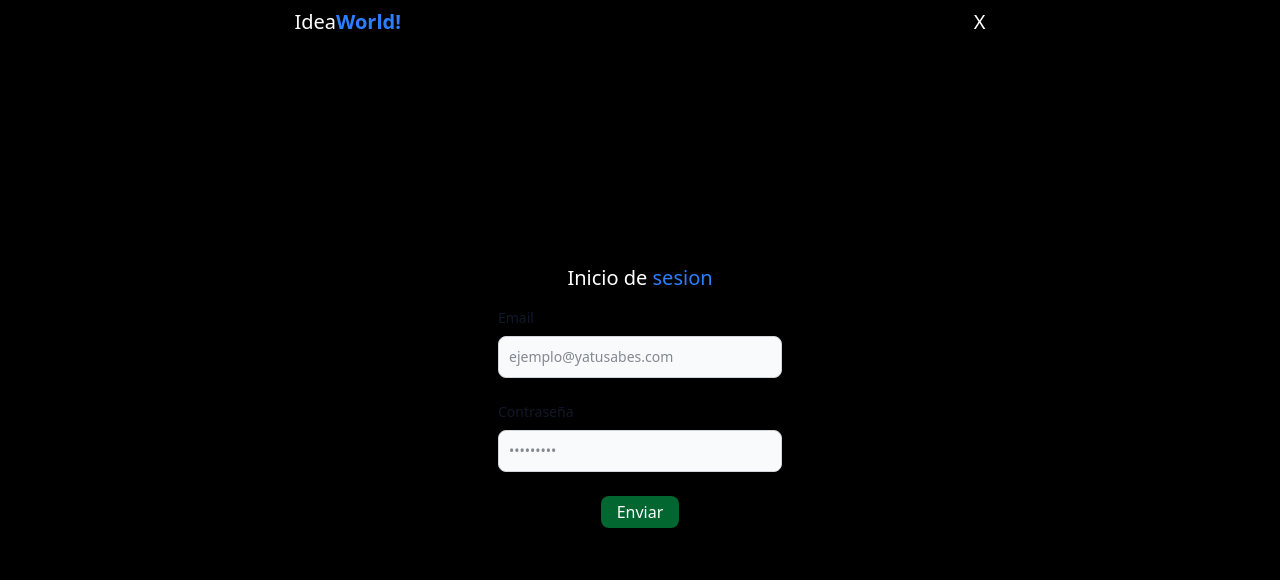
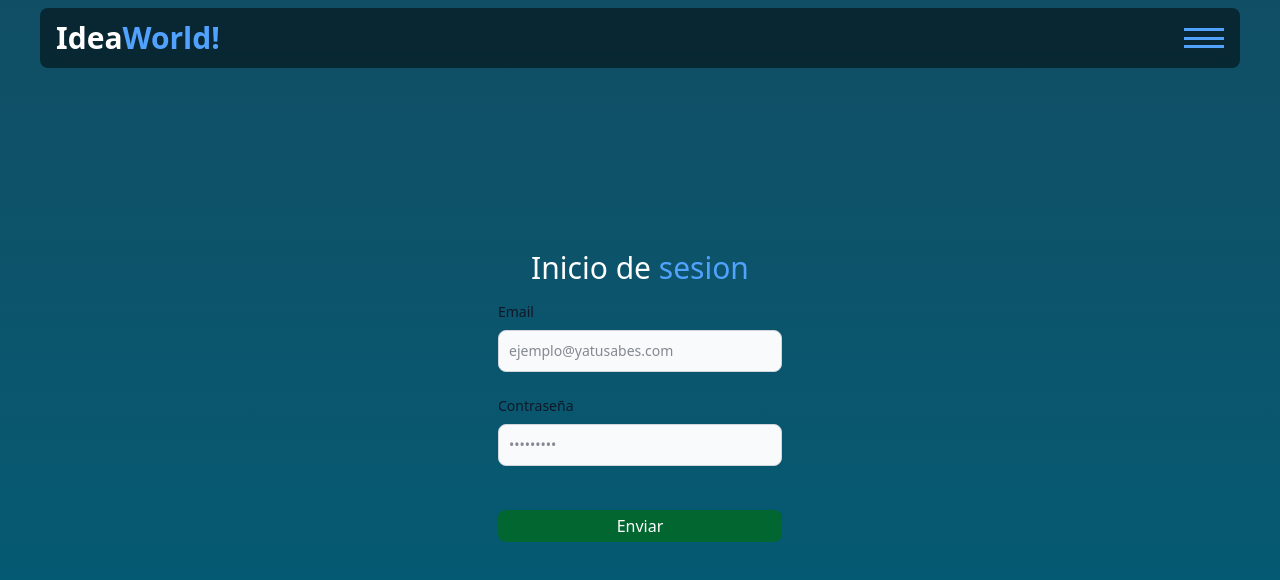
Before and after one commit to MiltonYV-DEV/chat-websocket, a React (Vite) app in the folder frontend/: page /login in a window 1280 px wide. Shown: the top 580 px of the page. Built offline with nearby package versions, Linux system fonts and the light colour scheme; no server answers.

Commit message:
pagina rooms y animacion entre rutas

```diff
--- a/frontend/index.html
+++ b/frontend/index.html
@@ -6,7 +6,7 @@
     <meta name="viewport" content="width=device-width, initial-scale=1.0" />
     <title>Chat con WebSocket</title>
   </head>
-  <body class="text-white h-dvh">
+  <body class="text-white h-dvh bg-gradient-to-br from-emerald-600 to-blue-800">
     <div id="root"></div>
     <script type="module" src="/src/main.tsx"></script>
   </body>
--- a/frontend/package.json
+++ b/frontend/package.json
@@ -11,6 +11,7 @@
   },
   "dependencies": {
     "@tailwindcss/vite": "^4.1.11",
+    "framer-motion": "^12.23.12",
     "react": "^19.1.0",
     "react-dom": "^19.1.0",
     "react-router-dom": "^7.7.1",
--- a/frontend/src/App.tsx
+++ b/frontend/src/App.tsx
@@ -1,10 +1,16 @@
 import "./App.css";
 import AppRouter from "./routes/AppRouter";
+import { BrowserRouter } from "react-router-dom";
+import Navbar from "./components/Navbar";
 
 function App() {
   return (
     <>
-      <AppRouter />
+      <Navbar />
+
+      <BrowserRouter>
+        <AppRouter />
+      </BrowserRouter>
     </>
   );
 }
--- a/frontend/src/components/Navbar.tsx
+++ b/frontend/src/components/Navbar.tsx
@@ -1,15 +1,56 @@
+import { useState } from "react";
+import "./styles/Navbar.css"; // Assuming you have a CSS file for styles
 const Navbar: React.FC = () => {
+  const [menuActive, setMenuActive] = useState(false);
+
+  const handleNav = () => {
+    setMenuActive(!menuActive);
+  };
+
+  const navItems = [
+    {
+      item: "Inicio",
+      href: "/",
+    },
+    {
+      item: "Perfil",
+      href: "/profile",
+    },
+    {
+      item: "Cerrar sesion",
+      href: "/logout",
+    },
+  ];
+
   return (
-    <div className="fixed w-full">
-      <nav className="flex md:justify-around justify-between text-xl p-2 text-white">
-        <a href="/">
-          <h1>
-            Idea<span className="text-blue-500 font-bold">World!</span>
-          </h1>{" "}
-        </a>
+    <div className="fixed z-50">
+      <nav className="fixed w-full flex justify-center z-50">
+        <div className="flex max-w-[1200px] w-full m-2 h-[60px] bg-black/50 backdrop-blur rounded-lg justify-between items-center text-xl p-2 lg:px-4 text-white">
+          <a href="/">
+            <h1 className="text-2xl lg:text-3xl font-bold">
+              Idea<span className="text-blue-400 font-bold">World!</span>
+            </h1>
+          </a>
 
-        <div>X</div>
+          <div>
+            <div className="p-0 z-[2000]">
+              <div className="btnNav hover:scale-125 transition-transform">
+                <input type="checkbox" id="lanzador" />
+                <label htmlFor="lanzador" onClick={handleNav}>
+                  <span className="btnNav-linea bg-blue-400"></span>
+                  <span className="btnNav-linea bg-blue-400"></span>
+                  <span className="btnNav-linea bg-blue-400"></span>
+                </label>
+              </div>
+            </div>
+          </div>
+        </div>
       </nav>
+      <div className="flex justify-center fixed w-full">
+        <div
+          className={`${menuActive ? "top-[75px]" : "top-[-200%]"} transition-all ease-in-out duration-700 w-[97%] bg-black/50 rounded-lg backdrop-blur-md fixed max-w-[1200px] h-[calc(100vh-85px)] lg:h-[calc(100vh-90px)]`}
+        ></div>
+      </div>
     </div>
   );
 };
--- /dev/null
+++ b/frontend/src/components/styles/Navbar.css
@@ -0,0 +1,33 @@
+.btnNav {
+  width: 40px;
+  height: 20px;
+  z-index: 1000;
+  #lanzador {
+    position: absolute;
+    left: -9999px;
+  }
+  label {
+    display: flex;
+    flex-direction: column;
+    justify-content: space-between;
+    height: 100%;
+    cursor: pointer;
+  }
+  .btnNav-linea {
+    height: 3px;
+    opacity: 1;
+    transform: translateY(0) rotate(0);
+    transition: all 0.3s;
+  }
+  #lanzador:checked ~ label .btnNav-linea {
+    &:nth-child(1) {
+      transform: translateY(9px) rotate(45deg);
+    }
+    &:nth-child(2) {
+      opacity: 0;
+    }
+    &:nth-child(3) {
+      transform: translateY(-9px) rotate(-45deg);
+    }
+  }
+}
--- a/frontend/src/pages/Home.tsx
+++ b/frontend/src/pages/Home.tsx
@@ -1,6 +1,13 @@
+import { motion } from "framer-motion";
 const Home = () => {
   return (
-    <div className="h-screen bg-black flex-col gap-4 flex justify-center items-center">
+    <motion.div
+      initial={{ opacity: 0, x: -30 }}
+      animate={{ opacity: 1, x: 0 }}
+      exit={{ opacity: 0, x: 30 }}
+      transition={{ duration: 0.3 }}
+      className="h-screen flex-col gap-4 flex justify-center items-center"
+    >
       <h2 className="text-xl md:text-2xl">
         Bienvenido a <span className="text-blue-500 font-bold">ideaWorld</span>
       </h2>
@@ -12,7 +19,7 @@ const Home = () => {
           Registrarse
         </a>
       </div>
-    </div>
+    </motion.div>
   );
 };
 
--- a/frontend/src/pages/Login.tsx
+++ b/frontend/src/pages/Login.tsx
@@ -1,4 +1,8 @@
-const Login = () => {
+import { useAuthStore } from "../stores/userStore";
+import { useState } from "react";
+import { motion } from "framer-motion";
+import { useNavigate } from "react-router-dom";
+
 interface LoginData {
   email: string;
   password: string;
@@ -15,15 +19,28 @@ const Login = () => {
   };
 }
 
-  const handleSubmit = (e: React.FormEvent<HTMLFormElement>) => {
+const API_URL = import.meta.env.VITE_API_URL;
+
+const Login = () => {
+  const [isCorrect, setIsCorrect] = useState(false);
+  const { login } = useAuthStore.getState();
+  const navigate = useNavigate();
+
+  const handleSubmit = async (e: React.FormEvent<HTMLFormElement>) => {
     e.preventDefault();
-    console.log(e.currentTarget.email.value);
-    console.log(e.currentTarget.password.value);
+    const userData: LoginData = {
+      email: e.currentTarget.email.value,
+      password: e.currentTarget.password.value,
     };
 
-  const login = async (credentials: LoginData): Promise<void> => {
+    console.log(userData);
+
+    await userLogin(userData);
+  };
+
+  const userLogin = async (credentials: LoginData): Promise<void> => {
     try {
-      const response = await fetch("http://localhost:3000/api/user", {
+      const response = await fetch(`${API_URL}/login`, {
         method: "POST",
         headers: {
           "Content-Type": "application/json",
@@ -33,19 +50,29 @@ const Login = () => {
 
       if (!response.ok) {
         const errorData = await response.json();
+        setIsCorrect(true);
         throw new Error(errorData.detail || "Error al iniciar sesion");
       }
-
-      const data: LoginResponse = await response.json();
+      const data = await response.json();
+      setIsCorrect(false);
+      login(data.user, data.access_token);
+      navigate("/rooms");
+      console.log(data);
     } catch (error) {
       console.log(error);
     }
   };
 
   return (
-    <div className="h-dvh flex bg-black justify-center items-center flex-col">
-      <h1 className="text-xl mb-2">
-        Inicio de <span className="text-blue-500">sesion</span>
+    <motion.div
+      className="h-dvh flex bg-gradient-to-b from-cyan-900 to-cyan-800 justify-center items-center flex-col"
+      initial={{ opacity: 0, x: -30 }}
+      animate={{ opacity: 1, x: 0 }}
+      exit={{ opacity: 0, x: 30 }}
+      transition={{ duration: 0.3 }}
+    >
+      <h1 className="text-xl mb-2 md:text-3xl">
+        Inicio de <span className="text-blue-400">sesion</span>
       </h1>
       <form
         onSubmit={handleSubmit}
@@ -66,7 +93,7 @@ const Login = () => {
             required
           />
         </div>
-        <div className="mb-6">
+        <div className="mb-2">
           <label
             htmlFor="password"
             className="block mb-2 text-sm font-medium text-gray-900 dark:text-white"
@@ -81,13 +108,19 @@ const Login = () => {
             required
           />
         </div>
-        <div className="flex justify-center">
+
+        <div className="flex flex-col justify-center ">
+          <div
+            className={`text-red-500 select-none text-center mb-3 transition-opacity ${isCorrect ? "opacity-100" : "opacity-0"}`}
+          >
+            <p>Datos incorrectos, intente de nuevo</p>
+          </div>
           <button className="bg-green-800 cursor-pointer hover:bg-green-600 transition-colors p-4 rounded-lg py-1">
             Enviar
           </button>
         </div>
       </form>
-    </div>
+    </motion.div>
   );
 };
 
--- a/frontend/src/pages/Register.tsx
+++ b/frontend/src/pages/Register.tsx
@@ -2,10 +2,11 @@ import { useEffect, useState } from "react";
 const Register = () => {
   const [password, setPassword] = useState<string>("");
   const [passwordConfirm, setPasswordConfirm] = useState<string>("");
+  const [buttomActive, setButtomActive] = useState<boolean>(false);
 
   useEffect(() => {
-    if (password === passwordConfirm) {
-      console.log("Las contraseñas coinciden");
+    if (password.length >= 6 && password === passwordConfirm) {
+      console.log("hola");
     }
   }, [password, passwordConfirm]);
 
@@ -75,7 +76,9 @@ const Register = () => {
           />
         </div>
         <div className="flex justify-center">
-          <button className="bg-green-800 cursor-pointer hover:bg-green-600 transition-colors p-4 rounded-lg py-1">
+          <button
+            className={`${buttomActive ? "bg-green-500" : "bg-gray-500"} cursor-pointer  transition-colors p-4 rounded-lg py-1`}
+          >
             Crear
           </button>
         </div>
--- /dev/null
+++ b/frontend/src/pages/Rooms.tsx
@@ -0,0 +1,32 @@
+import { motion } from "framer-motion";
+const Rooms = () => {
+  const getRooms = async () => {};
+
+  const chatRooms = [
+    { id: 1, name: "General", usuarios: 10 },
+    { id: 2, name: "Programación", usuarios: 5 },
+  ];
+  return (
+    <motion.div className="h-screen bg-gradient-to-br from-emerald-600 to-blue-800 flex-col gap-4 flex justify-center items-center">
+      <h1 className="text-2xl lg:text-3xl text-blue-400">Salas</h1>
+      <main className="flex flex-wrap gap-4 justify-center items-center w-full">
+        {chatRooms.map((room) => (
+          <div
+            className="w-full px-4 shadow-black/40 shadow-xl flex items-center rounded-lg bg-slate-900 max-w-[300px] h-[70px]"
+            key={room.id}
+          >
+            <div>
+              <img />
+            </div>
+            <div>
+              <p>{room.name}</p>
+              <p>Usuarios: {room.usuarios}</p>
+            </div>
+          </div>
+        ))}
+      </main>
+    </motion.div>
+  );
+};
+
+export default Rooms;
--- a/frontend/src/routes/AppRouter.tsx
+++ b/frontend/src/routes/AppRouter.tsx
@@ -1,20 +1,23 @@
-import { BrowserRouter, Routes, Route } from "react-router-dom";
+import { BrowserRouter, Routes, Route, useLocation } from "react-router-dom";
 import Login from "../pages/Login";
 import Home from "../pages/Home";
 import Register from "../pages/Register";
 import Navbar from "../components/Navbar";
-import Chat from "";
+import Rooms from "../pages/Rooms";
+import { AnimatePresence } from "framer-motion";
+
 const AppRouter = () => {
+  const location = useLocation();
   return (
     <div className="h-screen">
-      <BrowserRouter>
-        <Navbar />
-        <Routes>
+      <AnimatePresence mode="wait">
+        <Routes location={location} key={location.pathname}>
           <Route path="/" element={<Home />} />
           <Route path="/login" element={<Login />} />
           <Route path="/register" element={<Register />} />
+          <Route path="/rooms" element={<Rooms />} />
         </Routes>
-      </BrowserRouter>
+      </AnimatePresence>
     </div>
   );
 };
--- a/frontend/src/stores/userStore.tsx
+++ b/frontend/src/stores/userStore.tsx
@@ -18,7 +18,7 @@ export const useAuthStore = create<AuthState>((set) => ({
   user: null,
   token: null,
 
-  login: (user, token) => {
+  login: (user: User, token: string) => {
     set({ user: null, token: null });
 
     localStorage.setItem("access_token", token);
```
Also changed, not shown: 2 other files (tests, documents, lock files or other folders). Lines whose indentation alone changed are shown as unchanged.
